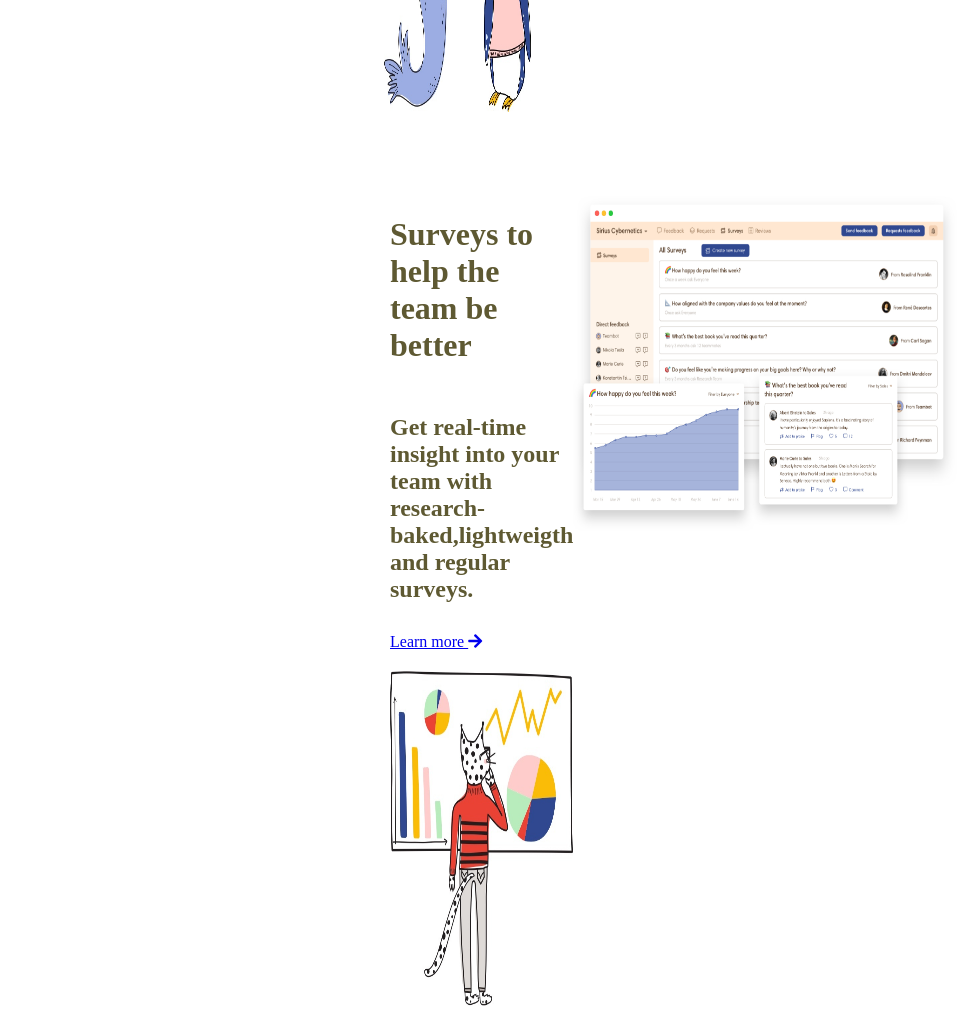
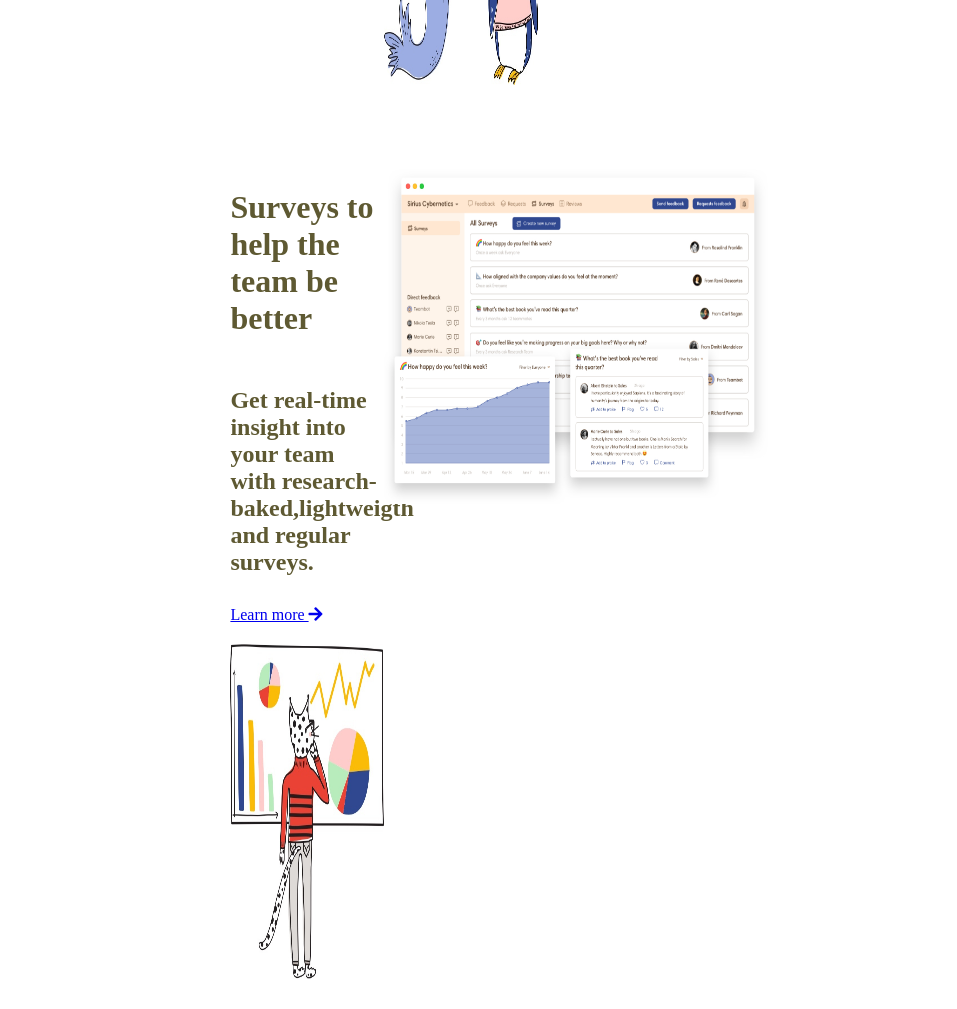
Before and after one commit to marzucoalessandro/node-sass-teambit, a website: page index.html in a window 768 px wide. Shown: the part 3820-4829 px from the top of the page, 957 px wide, since content can reach past the window. Drawn offline with Linux system fonts and the light colour scheme.

Commit message:
sistemati bordi mediaquery tablet

```diff
--- a/index.html
+++ b/index.html
@@ -110,7 +110,7 @@
           <img class="communication" src="./img/communication.jpg" alt="">
         </div>
       </div>
-      <div class="employee mrgtop flex">
+      <div class="employee mrgtop flex-2">
         <div class="explain_2 mrgtop">
           <h3>Surveys to help the team be better</h3>
           <p>Get real-time insight into your team with research-baked,lightweigth and regular surveys.</p>
@@ -128,7 +128,7 @@
           <img class="communication" src="./img/review.jpg" alt="">
         </div>
       </div>
-      <div class="employee mrgtop flex">
+      <div class="employee mrgtop flex-2">
         <div class="explain_2 mrgtop">
           <h3>Praise to help teammates feel valued</h3>
           <p>Make it a habit to recognize and praise people who do great work.</p>
--- a/src/app.scss
+++ b/src/app.scss
@@ -5,7 +5,7 @@
 @import "./partials/_section_1.scss";
 @import "./partials/_section_2.scss";
 body{
-  max-width: 1400px;
+  max-width: 100%;
   margin: 0 auto;
   background-color: white;
 }
@@ -14,6 +14,10 @@ body{
 }
 .flex{
   display: flex;
+}
+.flex-2{
+  display: flex;
+  justify-content: flex-end;
 }
 .brd-bot{
   border-bottom: 2px solid black;
@@ -32,7 +36,7 @@ body{
 }
 @media screen and (min-width: 550px) and (max-width: 998px) {
   body{
-    max-width: 998px;
+    max-width: 100%;
     margin: 0 auto;
   }
 }
--- a/src/partials/_navbar.scss
+++ b/src/partials/_navbar.scss
@@ -48,7 +48,7 @@ div.left button{
     display: block;
     position: absolute;
     top: 30%;
-    right: 0;
+    right: 5%;
   }
 
 }
--- a/src/partials/_section_2.scss
+++ b/src/partials/_section_2.scss
@@ -6,7 +6,7 @@
     height: 335px;
   }
   .explain{
-    padding-right: 390px;
+    width: 20%;
   }
   h3{
     font-size: 2rem;
@@ -25,6 +25,6 @@
     width: 100%;
   }
   .explain_2{
-  padding-left: 390px;
+  width: 20%;
   }
 }
```
Also changed, not shown: dist/css/app.css.
